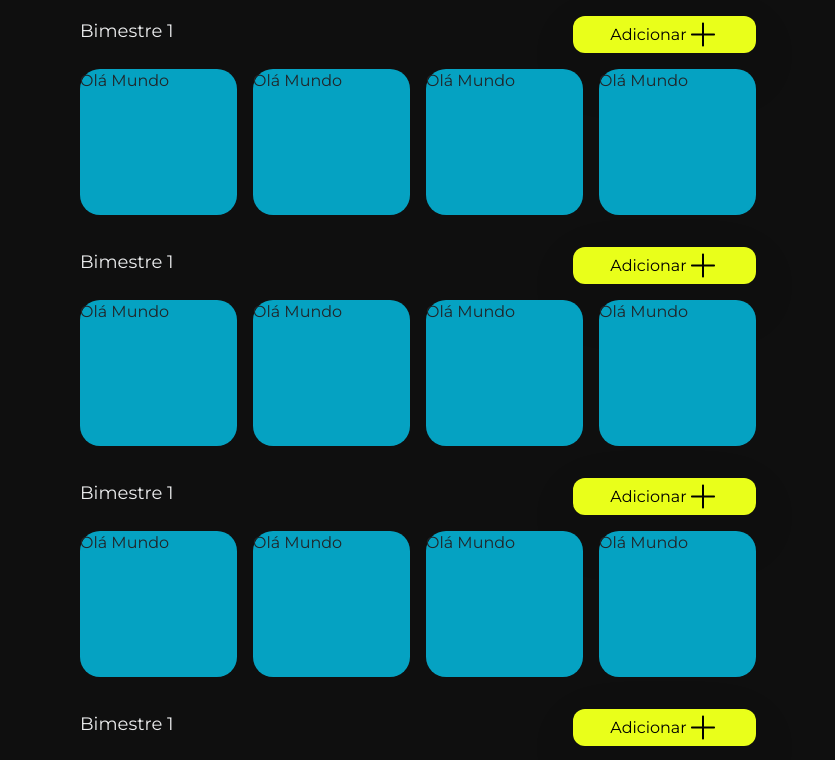
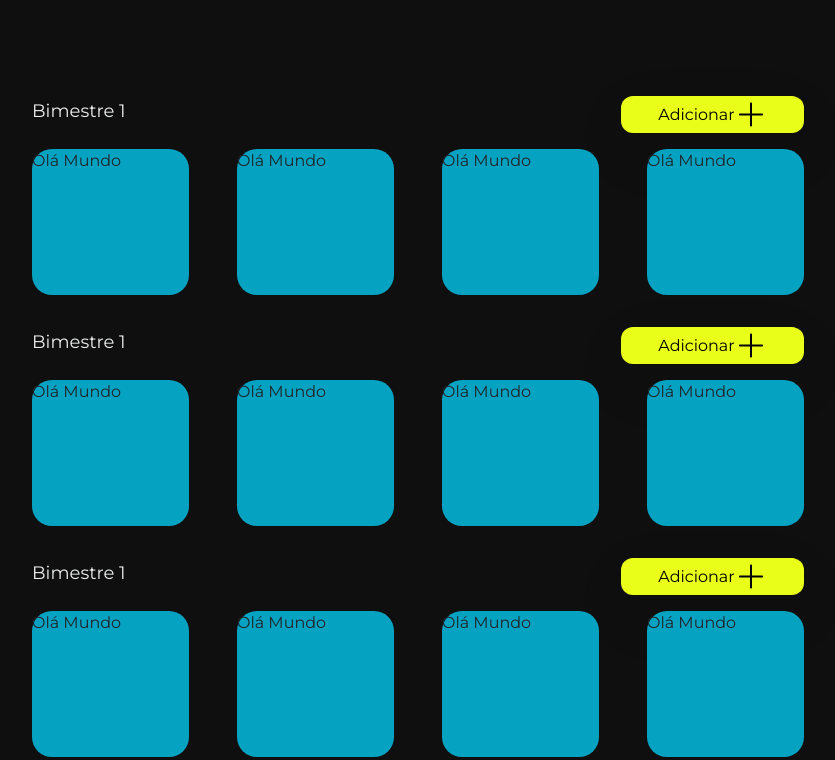
Before and after one commit to hugosique/grade-challenge-frontend, a React (Create React App) app: page / in a window 1280 px wide. Shown: the top 760 px of the page, without its empty margins (222-1057 px from the left). Built offline with nearby package versions, Linux system fonts and the light colour scheme.

Commit message:
screen fix

```diff
--- a/src/components/Bimester.tsx
+++ b/src/components/Bimester.tsx
@@ -17,7 +17,7 @@ export default (props: any) =>
             </div>
 
             <div className='bimester__grades'>
-                <Row className='g-3'>
+                <Row className='g-5'>
                     <Col xs={6} md={3} className='col'>
                         <Grade />
                     </Col>
--- a/src/styles/BimesterGrid.scss
+++ b/src/styles/BimesterGrid.scss
@@ -1,5 +1,7 @@
 @import './scss/variables';
 
-.bimesterGrid {
-
+@media (max-width: 4098px) {
+    .bimesterGrid {
+        padding: 5rem 0;
+    }
 }
```
